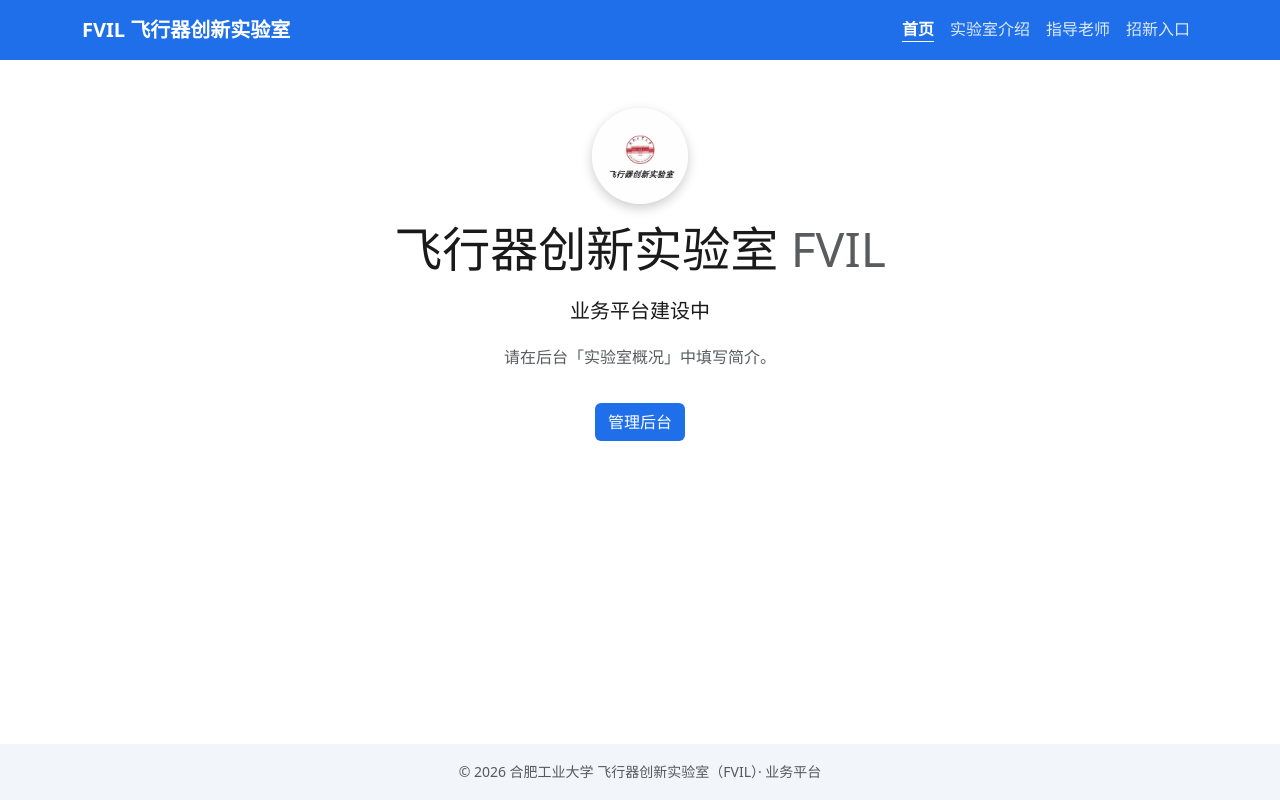
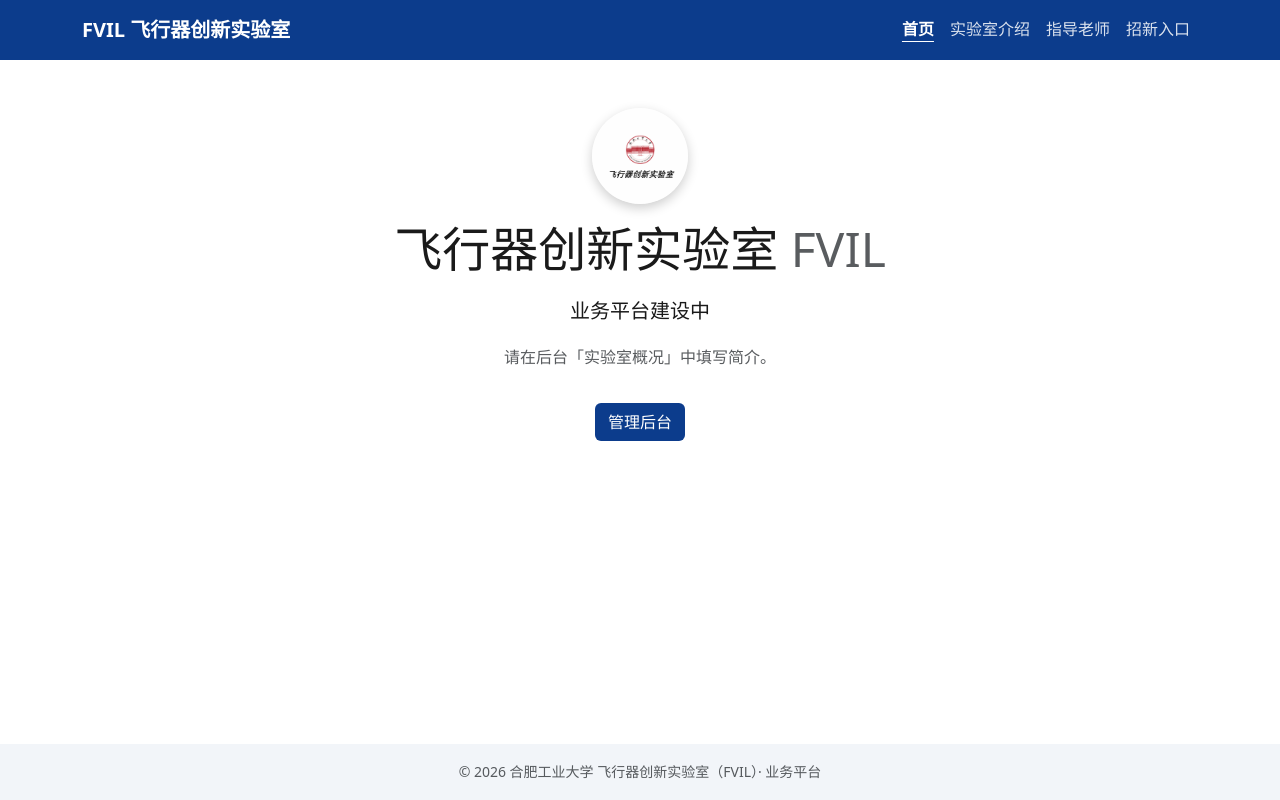
Before and after one commit to Mike-lin300/hfut-fvil, a Django app: page / in a window 1280 px wide. Run offline with Django 5.2, Linux system fonts and the light colour scheme; some libraries are stand-ins or nearby versions.

Commit message:
style:T1-6基本完成，主题色换深空航天蓝

```diff
--- a/static/css/custom.css
+++ b/static/css/custom.css
@@ -1,6 +1,6 @@
 :root {
-    --accent: #1f6feb;
-    --accent-dark: #1457b8;
+    --accent: #0C3C8C;
+    --accent-dark: #203046;
 }
 
 body {
```
